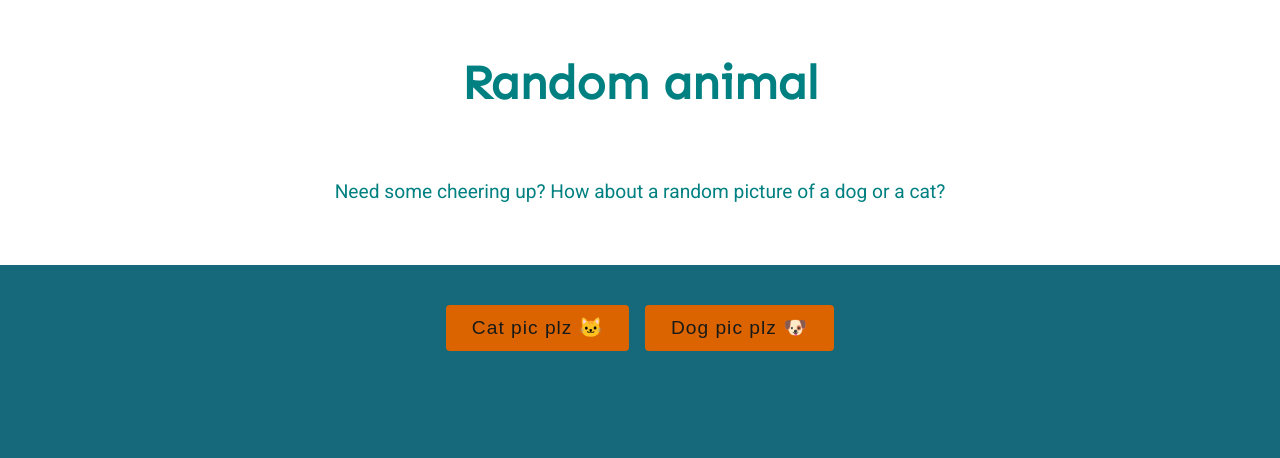
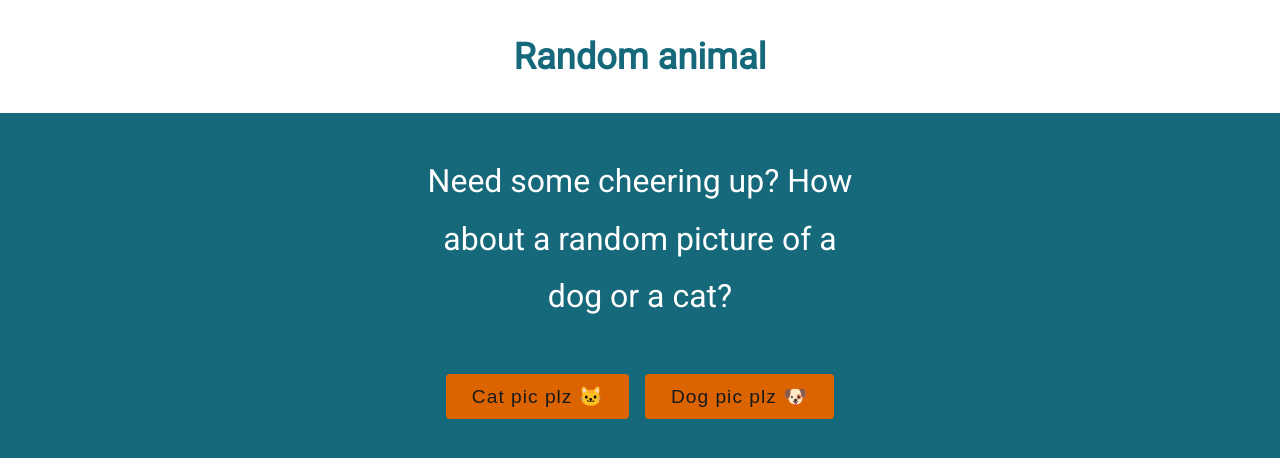
Before and after one commit to jdagmar/random-animal, a React (Create React App) app: page / in a window 1280 px wide. Shown: the top 458 px of the page. Built offline with nearby package versions, Linux system fonts and the light colour scheme.

Commit message:
Adjust design for header

```diff
--- a/src/components/Header.tsx
+++ b/src/components/Header.tsx
@@ -2,28 +2,27 @@ import React from 'react';
 import styled from 'styled-components';
 
 const HeaderContainer = styled.div`
-  background-color: white;
   width: 100%;
-  margin-bottom: 2rem;
-  padding-bottom: 2.5rem;
 `;
 const HeaderContent = styled.header`
   margin: auto;
-  // max-width: 64rem;
-  color: teal;
+  color: #16697a;
 `;
 
 const MainHeading = styled.h1`
-  padding: 0.5rem 1rem;
-  font-family: 'Sen', sans-serif;
-  font-size: clamp(2rem, 5vw, 3rem);
+  background-color: #ffffff;
+  margin: 0;
+  padding: 1.5rem 1rem;
+  font-size: clamp(2rem, 1.2rem + 1.3333vw, 3rem);
 `;
 
 const Preamble = styled.p`
-  padding: 0.5rem 1rem;
-  margin: 0.5rem;
-  font-family: 'Roboto', sans-serif;
-  font-size: 1.2rem;
+  max-width: 450px;
+  margin: auto;
+  text-align: center;
+  color: #ffffff;
+  padding: 2.5rem 1rem;
+  font-size: clamp(1.5rem, 1.2rem + 1.3333vw, 2rem);
 `;
 
 export const Header = () => {
```
